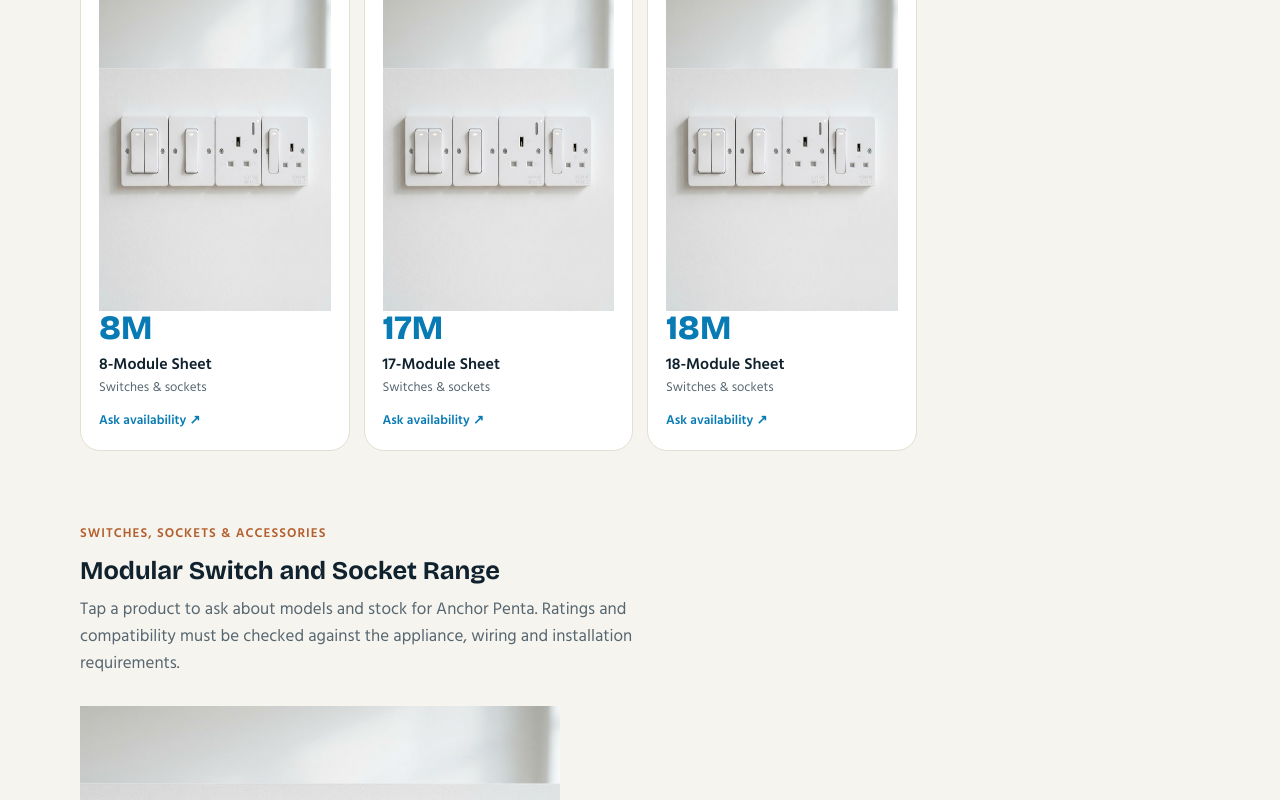
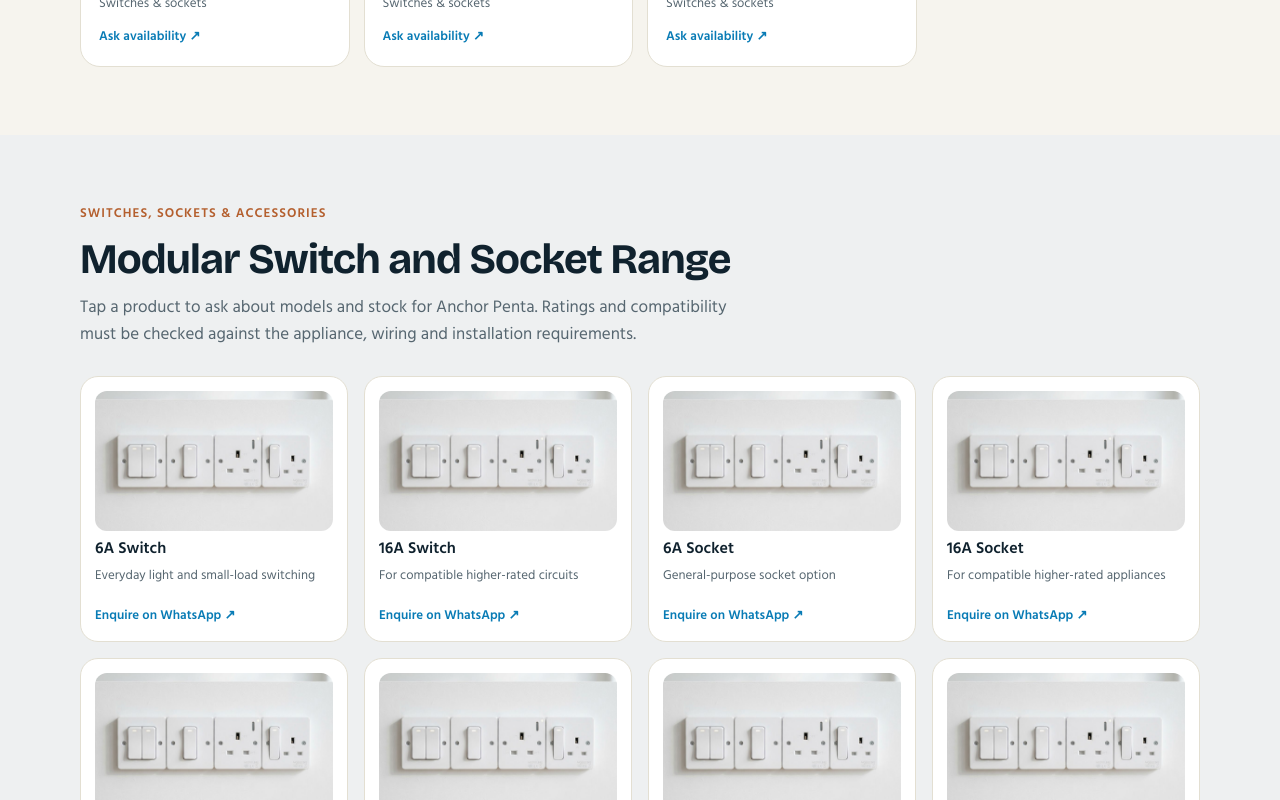
Before and after one commit to atulelectricals15-creator/atul-electricals, a Next.js app: page /brands/anchor-penta in a window 1280 px wide. Shown: the part 1440-2240 px from the top of the page. Built offline with nearby package versions, Linux system fonts and the light colour scheme.

Commit message:
Add styles for switch socket and module photo cards

```diff
--- a/app/globals.css
+++ b/app/globals.css
@@ -216,3 +216,20 @@ nav a{opacity:1;color:#334651}nav a.btn{color:#10222e}
 .brand-back-link{color:inherit;font-weight:700;text-decoration:underline;text-underline-offset:4px}
 @media(max-width:900px){.brand-hero-grid{grid-template-columns:1fr;gap:28px}.brand-hero-image img{height:320px}.module-grid{grid-template-columns:repeat(3,minmax(0,1fr))}.brand-range-inner{align-items:flex-start;flex-direction:column}}
 @media(max-width:560px){.brand-page{padding-top:88px}.brand-hero{padding:30px 0 40px}.brand-hero-image img{height:260px}.brand-module-section{padding:44px 0}.module-grid{grid-template-columns:repeat(2,minmax(0,1fr));gap:10px}.module-card{padding:14px;min-height:158px}.module-number{font-size:30px}.brand-range-band{padding:32px 0}.brand-bottom{padding:42px 0 54px}}
+
+/* Brand page module and switch/socket catalogue cards */
+.module-photo{width:100%;height:116px;object-fit:cover;border-radius:12px;margin-bottom:12px;background:var(--soft)}
+.module-card{min-height:250px}
+.brand-products-section{padding:64px 0;background:var(--soft)}
+.brand-products-section h2{font-size:clamp(28px,4vw,42px);letter-spacing:-.02em}
+.brand-products-section .brand-section-copy{color:var(--mute);max-width:70ch;margin:12px 0 28px}
+.brand-product-grid{display:grid;grid-template-columns:repeat(4,minmax(0,1fr));gap:16px}
+.brand-product-card{display:flex;flex-direction:column;gap:8px;padding:14px;background:var(--card);border:1px solid var(--line);border-radius:18px;text-decoration:none;min-width:0;transition:transform .2s,box-shadow .2s}
+.brand-product-card:hover{transform:translateY(-3px);box-shadow:0 12px 26px rgba(10,31,44,.1)}
+.brand-product-card img{width:100%;height:140px;object-fit:cover;border-radius:12px;background:var(--soft)}
+.brand-product-name{font-size:16px;font-weight:800;line-height:1.25}
+.brand-product-note{font-size:13px;color:var(--mute);line-height:1.45}
+.brand-product-card .module-ask{margin-top:auto}
+.brand-bottom-whatsapp{border:1px solid #087bb5;color:#087bb5!important;background:transparent}
+@media(max-width:900px){.brand-product-grid{grid-template-columns:repeat(3,minmax(0,1fr))}.module-card{min-height:230px}}
+@media(max-width:560px){.brand-products-section{padding:44px 0}.brand-product-grid{grid-template-columns:repeat(2,minmax(0,1fr));gap:10px}.brand-product-card{padding:10px}.brand-product-card img{height:108px}.module-photo{height:96px}.module-card{min-height:220px}}
```
